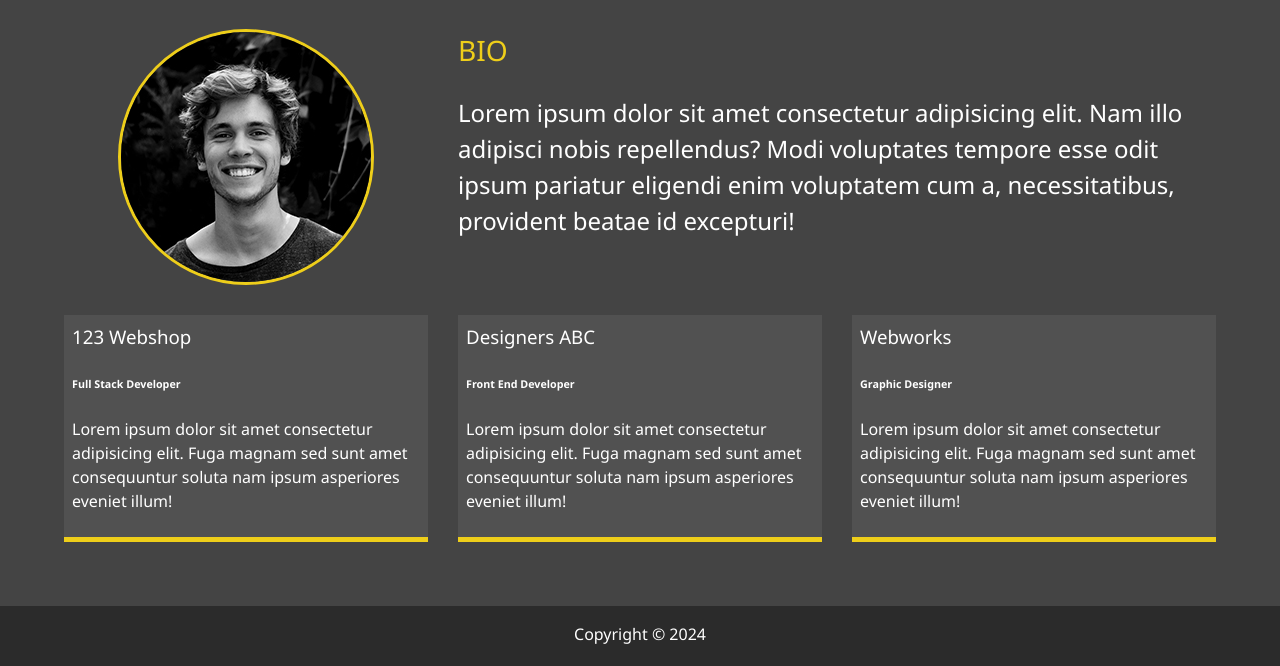
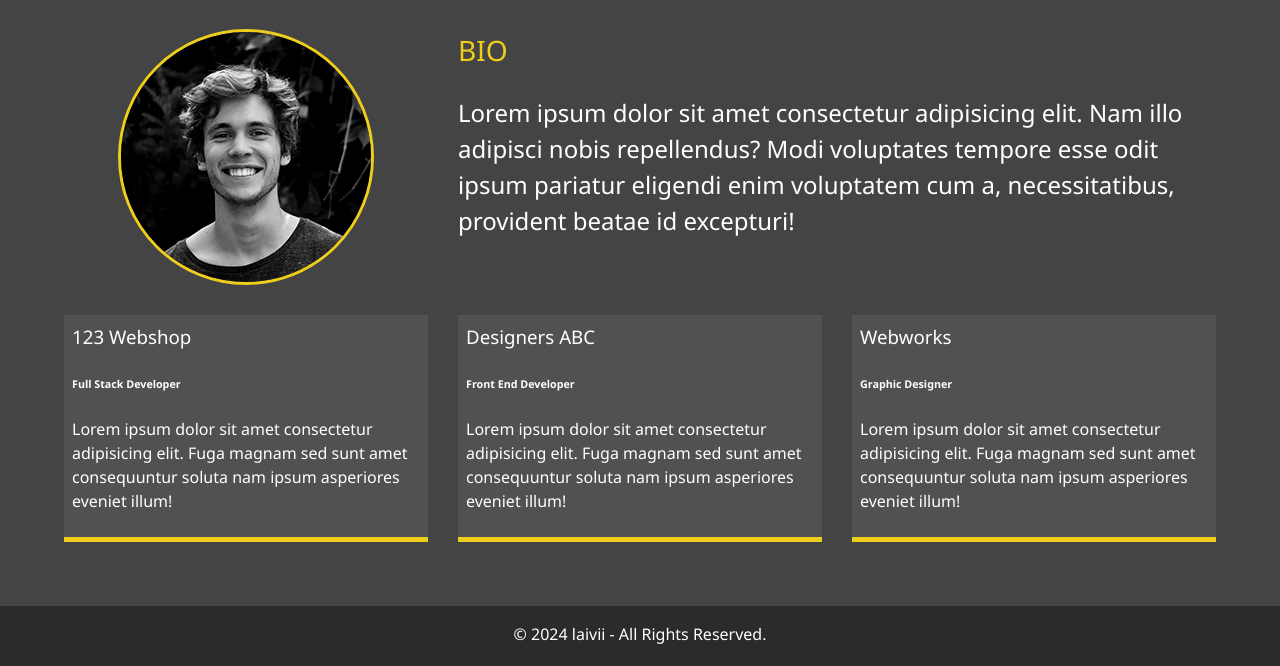
Before and after one commit to laivii/SDS-Front-End-2023-24, a website: page dist/about.html in a window 1280 px wide. Shown: the part 253-919 px from the top of the page. Drawn offline with Linux system fonts and the light colour scheme.

Commit message:
feat(frontend): :adhesive_bandage: update copyright

```diff
--- a/dist/about.html
+++ b/dist/about.html
@@ -78,7 +78,7 @@
     </main>
 
     <footer id="main-footer">
-        Copyright &copy; 2024
+        &copy; 2024 laivii - All Rights Reserved.
     </footer>
 
     <script src="js/main.js"></script>
```
Also changed, not shown: dist/contact.html (+1 -1 lines), dist/work.html (+1 -1 lines).
